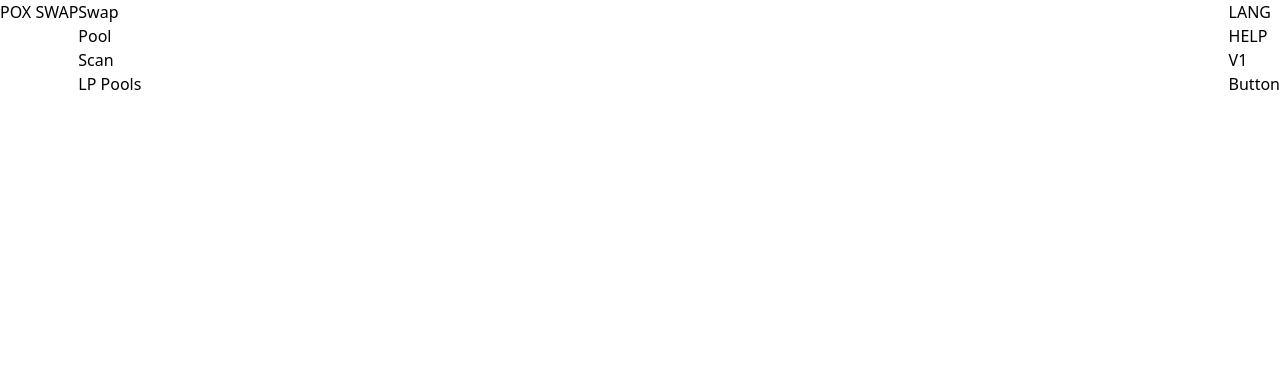
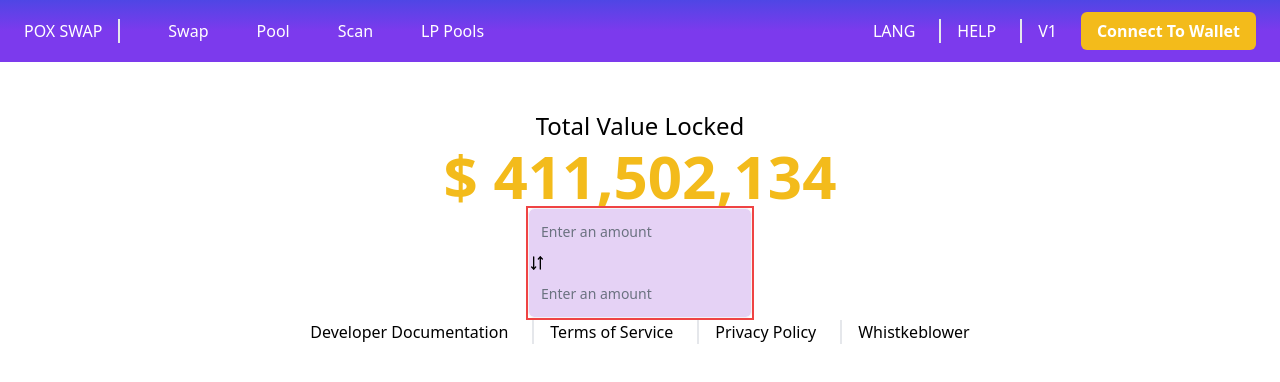
Before and after one commit to aamil3112/DEX_Frontend, a React (Vite) app: page / in a window 1280 px wide. Shown: the top 382 px of the page. Built offline with nearby package versions, Linux system fonts and the light colour scheme.

Commit message:
Reusable component of input and glassmorphism

```diff
--- a/package.json
+++ b/package.json
@@ -13,6 +13,7 @@
     "axios": "^1.7.2",
     "react": "^18.2.0",
     "react-dom": "^18.2.0",
+    "react-icons": "^5.2.1",
     "react-router-dom": "^6.23.1"
   },
   "devDependencies": {
--- a/src/App.jsx
+++ b/src/App.jsx
@@ -1,5 +1,5 @@
 import { BrowserRouter as Router, Routes, Route } from "react-router-dom";
-import { Home, Pool, Scan, Swap } from "./pages";
+import { Home, Lppools, Pool, Scan, Swap } from "./pages";
 import Navbar from "./layout/Navbar";
 
 function App() {
@@ -12,7 +12,7 @@ function App() {
           <Route path="/swap" element={<Swap />} />
           <Route path="/pool" element={<Pool />} />
           <Route path="/scan" element={<Scan />} />
-
+          <Route path="/lppools" element={<Lppools />} />
         </Routes>
       </Router>
     </>
--- a/src/components/Glassmorphosim.jsx
+++ b/src/components/Glassmorphosim.jsx
@@ -1,8 +1,11 @@
+// eslint-disable-next-line react/prop-types
+const Glassmorphosim = ({children}) => {
+  return (
+    <div className="bg-purple-700 rounded-md
+     bg-clip-padding backdrop-filter backdrop-blur-sm bg-opacity-20 border border-gray-100">
+      {children}
+    </div>
+  );
+};
 
-const Glassmorphosim = () => {
-  return (
-    <div>Glassmorphosim</div>
-  )
-}
-
-export default Glassmorphosim
+export default Glassmorphosim;
--- /dev/null
+++ b/src/components/Input.jsx
@@ -0,0 +1,25 @@
+
+const Input = () => {
+  return (
+    <div className="relative">
+    <input
+      type="text"
+      id="floating_outlined"
+      className=" px-2.5 pb-2.5 pt-4 text-sm text-gray-900 bg-transparent rounded-lg border-1 border-gray-300 appearance-none dark:text-white
+         dark:border-gray-600 dark:focus:border-blue-500 focus:outline-none focus:ring-0 focus:border-blue-600 peer"
+      placeholder=""
+    />
+    <label
+      htmlFor="floating_outlined"
+      className="absolute text-sm text-gray-500 dark:text-gray-400 duration-300 transform -translate-y-4
+       scale-75 top-2 z-10 origin-[0]  px-2 peer-focus:px-2 peer-focus:text-blue-600 peer-focus:dark:text-blue-500
+        peer-placeholder-shown:scale-100 peer-placeholder-shown:-translate-y-1/2 peer-placeholder-shown:top-1/2
+        peer-focus:top-2 peer-focus:scale-75 peer-focus:-translate-y-4 rtl:peer-focus:translate-x-1/4 rtl:peer-focus:left-auto start-1"
+    >
+      Enter an amount
+    </label>
+  </div>
+  )
+}
+
+export default Input
--- a/src/layout/Navbar.jsx
+++ b/src/layout/Navbar.jsx
@@ -1,31 +1,45 @@
+import { Link } from "react-router-dom";
+
 const Navbar = () => {
   return (
     <>
-    <div className="flex justify-between">
-      <div className="flex justify-between">
-        <div>POX SWAP</div>
+      <div className="flex justify-between items-center px-6 py-3 bg-gradient-to-t from-violet-600 via-violet-600 to-indigo-600 text-white">
+        <div className="flex justify-between space-x-4 divide-x-2">
+          <Link to="/">
+          <div className="">POX SWAP</div>
+          </Link>
           <div>
-          <ul>
-            <li>Swap</li>
-            <li>Pool</li>
-            <li>Scan</li>
-            <li>LP Pools</li>
+            <ul className="flex justify-between space-x-12">
+              <Link to="/swap">
+                <li className="pl-12 cursor-pointer">Swap</li>
+              </Link>
+              <Link to="/pool">
+                <li className="cursor-pointer">Pool</li>
+              </Link>
+              <Link to="/scan">
+                <li className="cursor-pointer">Scan</li>
+              </Link>
+              <Link to="/lppools">
+                <li className="cursor-pointer">LP Pools</li>
+              </Link>
             </ul>
           </div>
         </div>
+        <div className="flex justify-between items-center space-x-6">
           <div>
-        <div>
-          <ul>
-            <li>LANG</li>
-            <li>HELP</li>
-            <li>V1</li>
+            <ul className="flex justify-between space-x-6 divide-x-2">
+              <li className="cursor-pointer">LANG</li>
+              <li className="pl-4 cursor-pointer">HELP</li>
+              <li className="pl-4 cursor-pointer">V1</li>
             </ul>
           </div>
-        <div>Button</div>
+          <button className="rounded-md bg-[#F3BB1B] px-4 py-[7px] font-semibold cursor-pointer">
+            Connect To Wallet
+          </button>
         </div>
       </div>
     </>
-  )
-}
+  );
+};
 
-export default Navbar
+export default Navbar;
--- a/src/pages/Home.jsx
+++ b/src/pages/Home.jsx
@@ -1,8 +1,37 @@
+import { useState } from "react";
+import Glassmorphosim from "../components/Glassmorphosim"
+import Input from "../components/Input"
+import { TbArrowsDownUp } from "react-icons/tb";
 
 const Home = () => {
+  const [exhangeCurrency, setExchangeCurrency] = useState("");
+
+
   return (
     <>
-
+    <div className="flex flex-col items-center justify-center pt-12">
+      <div className="text-center">
+        <p className="text-2xl pb-1">Total Value Locked</p>
+        <p className="text-6xl text-[#F3BB1B] font-bold">$ 411,502,134</p>
+      </div>
+      <div className="mx-auto border-red-500 border-2 ">
+        <Glassmorphosim>
+          <Input/>
+          <TbArrowsDownUp />
+          <Input/>
+          </Glassmorphosim>
+      </div>
+      <div>
+      <div>
+            <ul className="flex justify-between space-x-6 divide-x-2">
+              <li className="cursor-pointer">Developer Documentation</li>
+              <li className="pl-4 cursor-pointer">Terms of Service</li>
+              <li className="pl-4 cursor-pointer">Privacy Policy</li>
+              <li className="pl-4 cursor-pointer">Whistkeblower</li>
+            </ul>
+          </div>
+      </div>
+    </div>
     </>
   )
 }
--- /dev/null
+++ b/src/pages/Lppools.jsx
@@ -0,0 +1,7 @@
+const Lppools = () => {
+  return (
+    <div>lspools</div>
+  )
+}
+
+export default Lppools
--- a/src/pages/index.js
+++ b/src/pages/index.js
@@ -2,10 +2,12 @@ import Home from "./Home";
 import Pool from "./Pool";
 import Scan from "./Scan";
 import Swap from "./Swap";
+import Lppools from "./Lppools";
 
 export {
     Home,
     Pool,
     Scan,
-    Swap
+    Swap,
+    Lppools
 }
```
Also changed, not shown: src/assets/Asset 2-8.png (added), 1 other file (tests, documents, lock files or other folders). Lines whose indentation alone changed are shown as unchanged.
